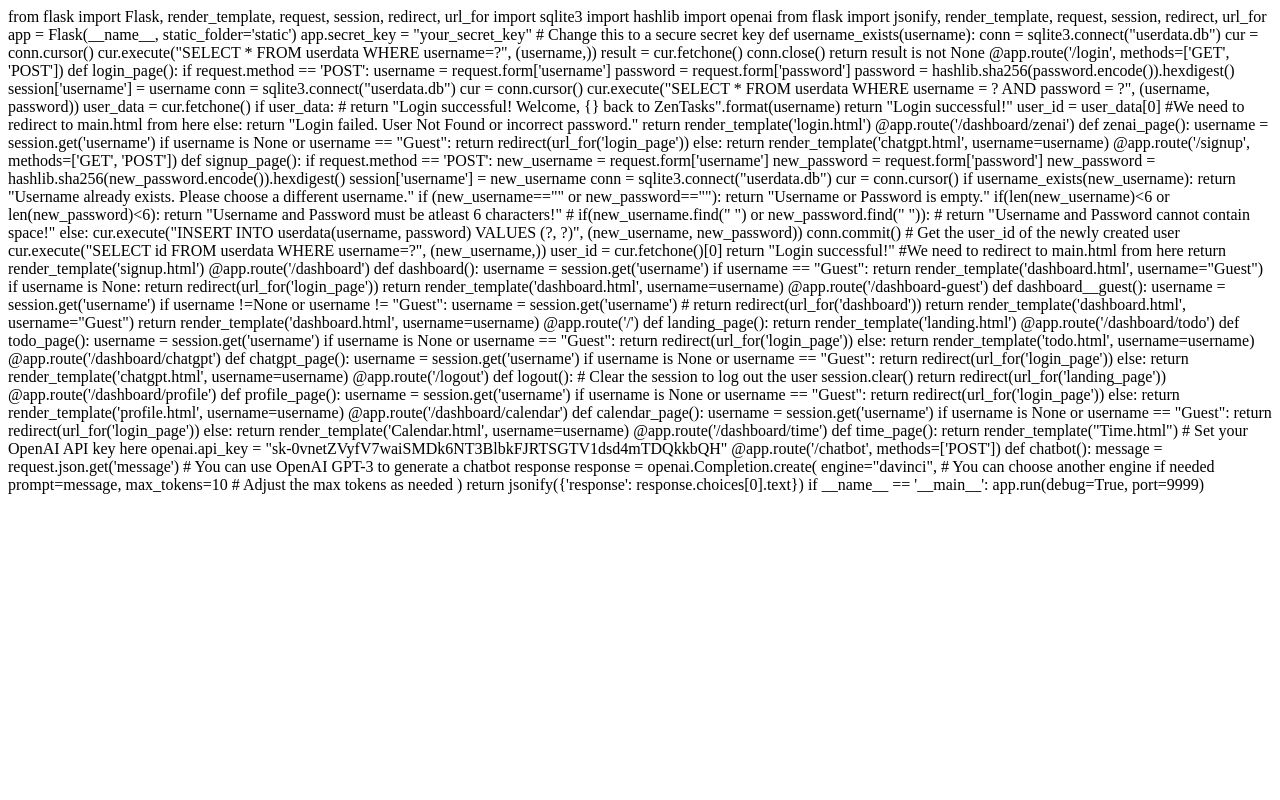
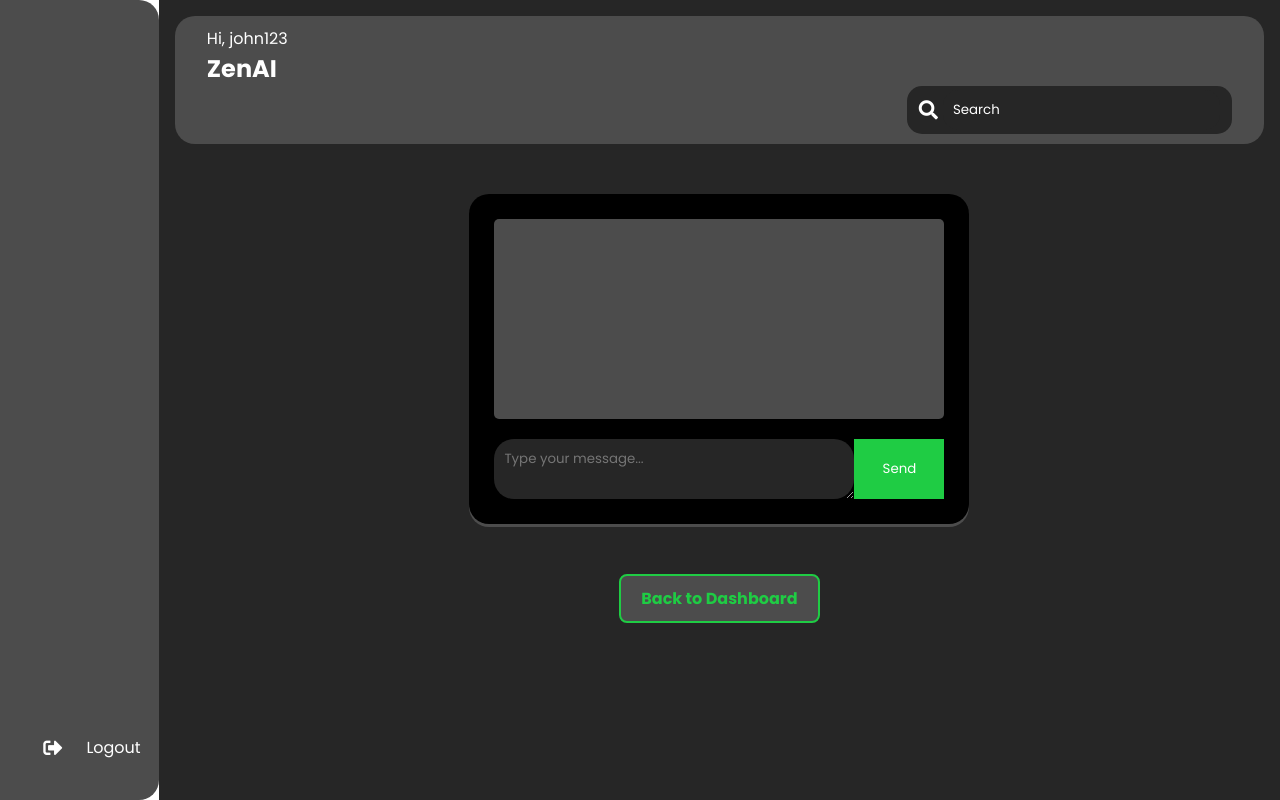
Before and after one commit to TheRealCyberMan/TodoListApp, a Flask app: page /dashboard/zenai in a window 1280 px wide. Run offline with Flask 2, Linux system fonts and the light colour scheme; a user stored in the database is signed in.

Commit message:
Update chatgpt.html

```diff
--- a/zentasks-manan/templates/chatgpt.html
+++ b/zentasks-manan/templates/chatgpt.html
@@ -1,171 +1,318 @@
-from flask import Flask, render_template, request, session, redirect, url_for
-import sqlite3
-import hashlib
-import openai
+<!DOCTYPE html>
+<html lang="en">
+<head>
+    <meta charset="UTF-8">
+    <meta name="viewport" content="width=device-width, initial-scale=1.0">
+    <title>ZenAI - {{ username }}</title>
+    <link rel="stylesheet" href="https://cdnjs.cloudflare.com/ajax/libs/font-awesome/5.15.4/css/all.min.css" />
+    <style>
+        @import url("https://fonts.googleapis.com/css2?family=Poppins:wght@400;500;600;700&display=swap");
+        * {
+            margin: 0;
+            padding: 0;
+            outline: none;
+            border: none;
+            text-decoration: none;
+            list-style: none;
+            box-sizing: border-box;
+            font-family: "Poppins", sans-serif;
+        }
 
-from flask import jsonify, render_template, request, session, redirect, url_for
+        body {
+            display: flex;
+        }
 
-app = Flask(__name__, static_folder='static')
-app.secret_key = "your_secret_key"  # Change this to a secure secret key
+        .sidebar {
+            position: sticky;
+            top: 0;
+            bottom: 0;
+            left: 0;
+            width: 252px;
+            height: 100vh;
+            padding: 0 1.7rem;
+            color: #fff;
+            overflow: hidden;
+            transition: all ease-in-out 250ms;
+            background-color: #4c4c4c;
+            border-top-right-radius: 20px;
+            border-bottom-right-radius: 20px;
+        }
 
-def username_exists(username):
-    conn = sqlite3.connect("userdata.db")
-    cur = conn.cursor()
-    cur.execute("SELECT * FROM userdata WHERE username=?", (username,))
-    result = cur.fetchone()
-    conn.close()
-    return result is not None
+        .logo {
+            height: 80px;
+            padding: 16px;
+        }
 
-@app.route('/login', methods=['GET', 'POST'])
-def login_page():
-    if request.method == 'POST':
-        username = request.form['username']
-        password = request.form['password']
-        password = hashlib.sha256(password.encode()).hexdigest()
-        session['username'] = username
+        .menu {
+            height: 88%;
+            position: relative;
+            list-style: none;
+            padding: 0;
+        }
+        .main__content{
+            position: relative;
+            background-color: #262626;
+            width: 100%;
+            padding: 1rem;
+        }
 
-        conn = sqlite3.connect("userdata.db")
-        cur = conn.cursor()
+        .menu li {
+            padding: 1rem;
+            margin: 8px 0;
+            border-radius: 8px;
+            transition: all ease-in-out 250ms;
+        }
 
-        cur.execute("SELECT * FROM userdata WHERE username = ? AND password = ?", (username, password))
+        .menu li:hover {
+            background-color: #1fcc44;
+            color: #2F302F;
+        }
 
-        user_data = cur.fetchone()
-        if user_data:
-            # return "Login successful! Welcome, {} back to ZenTasks".format(username)
-            return "Login successful!"
-            user_id = user_data[0]
-            #We need to redirect to main.html from here
-        else:
-            return "Login failed. User Not Found or incorrect password."
+        .menu a {
+            color: white;
+            display: flex;
+            align-items: center;
+            gap: 1.5rem;
+        }
 
-    return render_template('login.html')
+        .menu a span {
+            overflow: hidden;
+        }
 
-@app.route('/dashboard/zenai')
-def zenai_page():
-    username = session.get('username')
-    if username is None or username == "Guest":
-        return redirect(url_for('login_page'))
-    else:
-        return render_template('chatgpt.html', username=username)
+        .menu a i {
+            font-size: 1.2rem;
+        }
 
-@app.route('/signup', methods=['GET', 'POST'])
-def signup_page():
-    if request.method == 'POST':
-        new_username = request.form['username']
-        new_password = request.form['password']
-        new_password = hashlib.sha256(new_password.encode()).hexdigest()
+        .logout {
+            position: absolute;
+            bottom: 0;
+            left: 0;
+            width: 180px;
+        }
 
-        session['username'] = new_username
+        .main__content {
+            position: relative;
+            width: 100%;
+            padding: 1rem;
+        }
 
-        conn = sqlite3.connect("userdata.db")
-        cur = conn.cursor()
+        .header__wrapper {
+            display: flex;
+            justify-content: space-between;
+            align-items: center;
+            flex-wrap: wrap;
+            background-color: #4c4c4c;
+            border-radius: 20px;
+            padding: 10px 2rem;
+            margin-bottom: 1rem;
+        }
 
-        if username_exists(new_username):
-            return "Username already exists. Please choose a different username."
+        .header__title {
+            color: white;
+        }
 
-        if (new_username=="" or new_password==""):
-            return "Username or Password is empty."
+        .user__info {
+            display: flex;
+            align-items: center;
+            gap: 1;
+        }
 
-        if(len(new_username)<6 or len(new_password)<6):
-            return "Username and Password must be atleast 6 characters!"
+        .search__box {
+            background-color: #262626;
+            border-radius: 15px;
+            color: white;
+            display: flex;
+            align-items: center;
+            gap: 5px;
+            padding: 4px 12px;
+            margin-left: 700px;
+        }
 
-        # if(new_username.find(" ") or new_password.find(" ")):
-        #     return "Username and Password cannot contain space!"
+        .search__box input {
+            background-color: #262626;
+            padding: 10px;
+            border-radius: 15px;
+            color: white;
+        }
 
-        else:
-            cur.execute("INSERT INTO userdata(username, password) VALUES (?, ?)", (new_username, new_password))
-            conn.commit()
+        .search__box input::placeholder {
+            color: white;
+        }
 
-            # Get the user_id of the newly created user
-            cur.execute("SELECT id FROM userdata WHERE username=?", (new_username,))
-            user_id = cur.fetchone()[0]
+        .search__box i {
+            font-size: 1.2rem;
+            cursor: pointer;
+            transition: all 0.5s ease-out;
+        }
 
-            return "Login successful!"
-        #We need to redirect to main.html from here
+        .chatbox {
+            width: 500px;
+            min-height: 300px;
+            background: #000;
+            padding: 25px;
+            margin: 50px auto;
+            box-shadow: 0 3px #4c4c4c;
+            border-radius: 20px;
+        }
 
-    return render_template('signup.html')
+        .chatlogs {
+            padding: 10px;
+            width: 100%;
+            height: 200px;
+            overflow-y: auto; /* Change to "auto" to enable scrollbar */
+            background: #4c4c4c;
+            margin-bottom: 20px;
+            border-radius: 5px;
+        }
 
-@app.route('/dashboard')
-def dashboard():
-    username = session.get('username')
-    if username == "Guest":
-        return render_template('dashboard.html', username="Guest")
-    if username is None:
-        return redirect(url_for('login_page'))
-    return render_template('dashboard.html', username=username)
+        .chatlogs::-webkit-scrollbar {
+            width: 6px;
+        }
 
-@app.route('/dashboard-guest')
-def dashboard__guest():
-    username = session.get('username')
-    if username !=None or username != "Guest":
-        username = session.get('username')
-        # return redirect(url_for('dashboard'))
-        return render_template('dashboard.html', username="Guest")
+        .chatlogs::-webkit-scrollbar-thumb {
+            background: #1fcc44;
+            border-radius: 3px;
+        }
 
-    return render_template('dashboard.html', username=username)
+        .chatlogs::-webkit-scrollbar-thumb:hover {
+            background: #13a632;
+        }
 
-@app.route('/')
-def landing_page():
-    return render_template('landing.html')
+        .chatlogs::-webkit-scrollbar-track {
+            background: #4c4c4c;
+            border-radius: 5px; /* Rounded scrollbar track */
+        }
 
-@app.route('/dashboard/todo')
-def todo_page():
-    username = session.get('username')
-    if username is None or username == "Guest":
-        return redirect(url_for('login_page'))
-    else:
-        return render_template('todo.html', username=username)
+        .chat-form {
+            display: flex;
+        }
 
-@app.route('/dashboard/chatgpt')
-def chatgpt_page():
-    username = session.get('username')
-    if username is None or username == "Guest":
-        return redirect(url_for('login_page'))
-    else:
-        return render_template('chatgpt.html', username=username)
+        .chat-form textarea {
+            width: 80%;
+            padding: 10px;
+            border-radius: 20px; /* Added rounded border */
+            background-color: #262626; /* Changed background color */
+            color: white;
+        }
 
+        .chat-form button {
+            width: 20%;
+            background: #1fcc44;
+            color: white;
+            padding: 10px;
+            cursor: pointer;
+            border: none;
+            transition: all 0.3s ease;
+        }
 
-@app.route('/logout')
-def logout():
-    # Clear the session to log out the user
-    session.clear()
-    return redirect(url_for('landing_page'))
+        .chat-form button:hover {
+            background-color: #13a632;
+        }
 
-@app.route('/dashboard/profile')
-def profile_page():
-    username = session.get('username')
-    if username is None or username == "Guest":
-        return redirect(url_for('login_page'))
-    else:
-        return render_template('profile.html', username=username)
+        .back-button {
+            width: 100%;
+            display: flex;
+            justify-content: center;
+            margin-top: 1rem;
+        }
 
-@app.route('/dashboard/calendar')
-def calendar_page():
-    username = session.get('username')
-    if username is None or username == "Guest":
-        return redirect(url_for('login_page'))
-    else:
-        return render_template('Calendar.html', username=username)
+        .back-button a {
+            background-color: #4c4c4c;
+            color: #1fcc44;
+            border: 2px solid #1fcc44;
+            border-radius: 8px;
+            padding: 10px 20px;
+            text-align: center;
+            text-decoration: none;
+            font-weight: bold;
+            transition: all 0.3s ease;
+        }
 
-@app.route('/dashboard/time')
-def time_page():
-    return render_template("Time.html")
-# Set your OpenAI API key here
-openai.api_key = "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"
+        .back-button a:hover {
+            background-color: #1fcc44;
+            color: #262626;
+        }
+    </style>
+</head>
+<body>
 
-@app.route('/chatbot', methods=['POST'])
-def chatbot():
-    message = request.json.get('message')
+<div class="sidebar">
+    <div class="logo"></div>
+    <ul class="menu">
+        <li class="logout">
+            <a href="{{ url_for('logout') }}">
+                <i class="fas fa-sign-out-alt"></i>
+                <span>Logout</span>
+            </a>
+        </li>
+    </ul>
+</div>
 
-    # You can use OpenAI GPT-3 to generate a chatbot response
-    response = openai.Completion.create(
-        engine="davinci",  # You can choose another engine if needed
-        prompt=message,
-        max_tokens=10  # Adjust the max tokens as needed
-    )
+<div class="main__content">
+    <div class="header__wrapper">
+        <div class="header__title">
+            <span>Hi, {{ username }}</span>
+            <h2>ZenAI</h2>
+        </div>
+        <div class="user__info">
+            <div class="search__box">
+                <i class="fas fa-search"></i>
+                <input type="text" placeholder="Search" />
+            </div>
+        </div>
+    </div>
+    <div class="chatbox">
+        <div class="chatlogs" id="chatlogs">
+            <!-- Messages will be displayed here -->
+        </div>
+        <div class="chat-form">
+            <textarea id="messageInput" placeholder="Type your message..."></textarea>
+            <button id="sendBtn">Send</button>
+        </div>
+    </div>
+    <div class="back-button">
+        <a href="{{ url_for('dashboard') }}">Back to Dashboard</a>
+    </div>
+    <script>
+        document.addEventListener('DOMContentLoaded', function () {
+    const sendButton = document.getElementById('sendBtn');
+    const messageInput = document.getElementById('messageInput');
+    const chatlogs = document.getElementById('chatlogs');
 
-    return jsonify({'response': response.choices[0].text})
+    sendButton.addEventListener('click', function() {
+        let messageContent = messageInput.value.trim();
 
+        if (messageContent !== '') {
+            // Create message element
+            let messageElement = document.createElement('div');
+            messageElement.textContent = 'You: ' + messageContent; // Display user message
+            chatlogs.appendChild(messageElement);
 
-if __name__ == '__main__':
-    app.run(debug=True, port=9999)
+            // Clear the input field for new messages
+            messageInput.value = '';
+
+            // Send the user's message to the server and get a response
+            fetch('/chatbot', {
+                method: 'POST',
+                headers: {
+                    'Content-Type': 'application/json'
+                },
+                body: JSON.stringify({
+                    message: messageContent
+                })
+            })
+            .then(response => response.json())
+            .then(data => {
+                // Display the chatbot's response
+                let chatbotResponseElement = document.createElement('div');
+                chatbotResponseElement.textContent = 'Chatbot: ' + data.response;
+                chatlogs.appendChild(chatbotResponseElement);
+            })
+            .catch(error => console.error(error));
+        }
+    });
+});
+    </script>
+</div>
+</body>
+</html>
```
